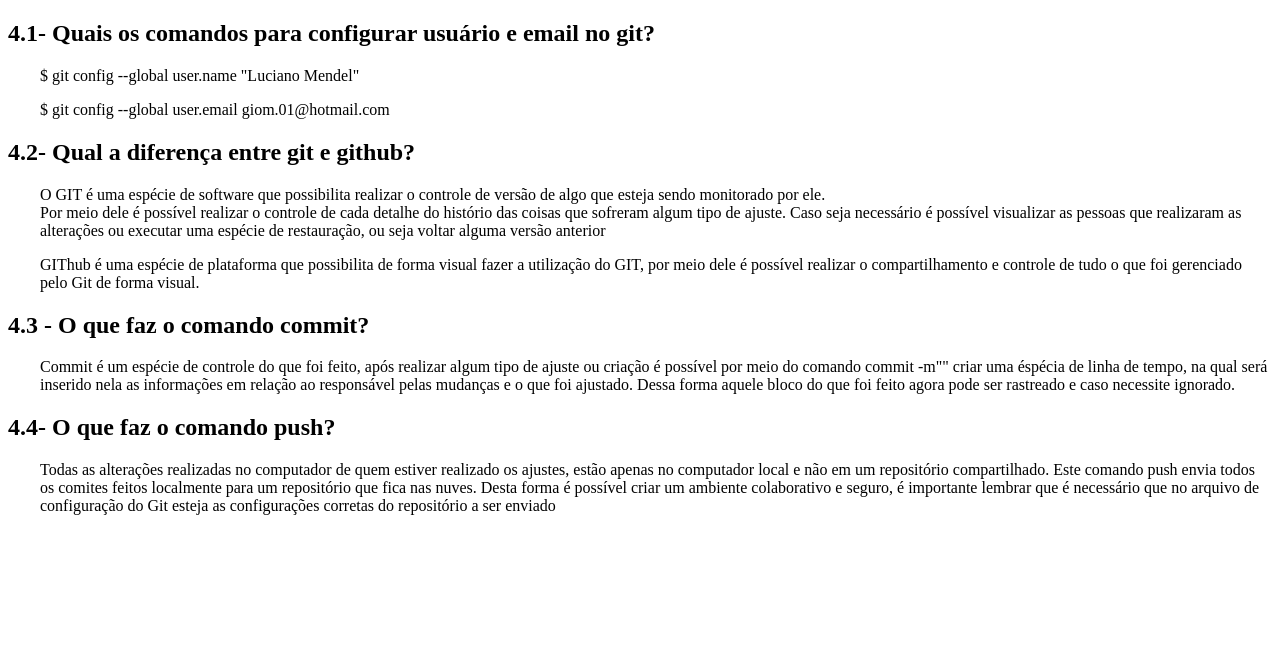
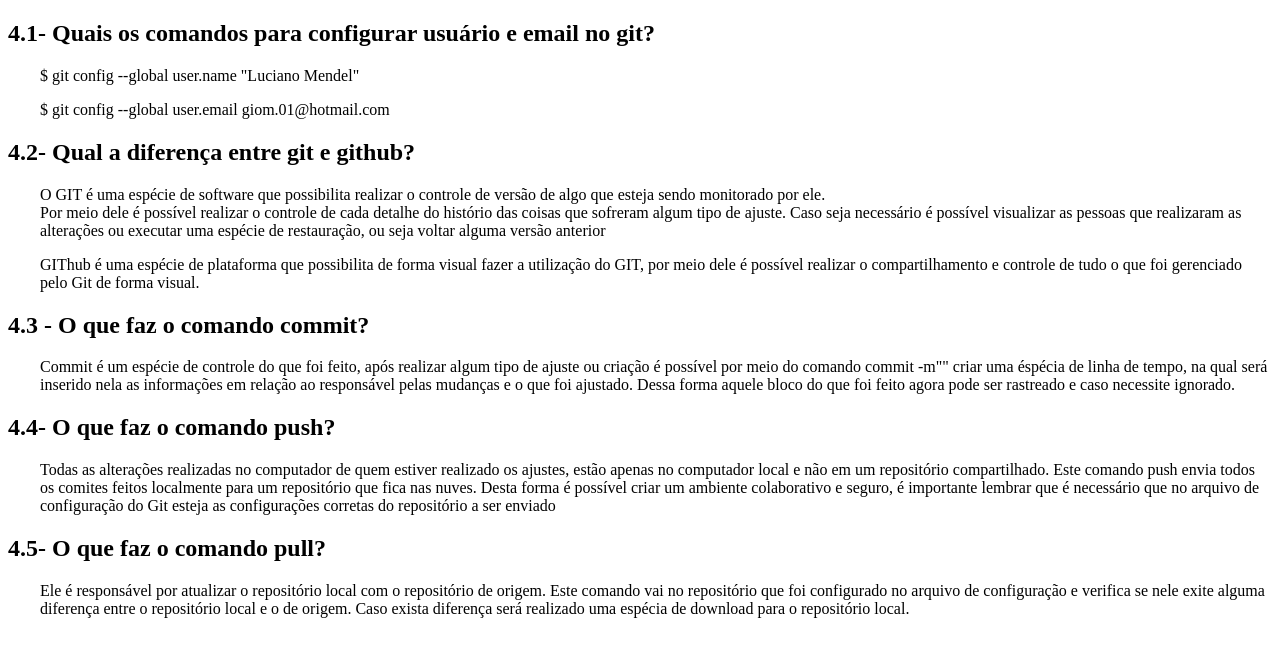
Before and after one commit to lucianomendell/Senac, a plain HTML site: page treinamento-git/index.html in a window 1280 px wide. Drawn offline with Linux system fonts and the light colour scheme.

Commit message:
O que faz o comando pull

```diff
--- a/treinamento-git/index.html
+++ b/treinamento-git/index.html
@@ -29,9 +29,17 @@ criar uma éspécia de linha de tempo, na qual será inserido nela as informaç
 Dessa forma aquele bloco do que foi feito agora pode ser rastreado e caso necessite ignorado.</p>
 
 <h2>4.4- O que faz o comando push?</h2>
+
 <p style="padding-left: 2em;"> Todas as alterações realizadas no computador de quem estiver realizado os ajustes, estão apenas no computador local e não em um
 repositório compartilhado. Este comando push envia todos os comites feitos localmente para um repositório que fica nas nuves. Desta forma é possível criar um ambiente
 colaborativo e seguro, é importante lembrar que é necessário que no arquivo de configuração do Git esteja as configurações corretas do repositório a ser enviado</p>
 
+<h2>4.5- O que faz o comando pull?</h2>
+
+<p style="padding-left: 2em;"> Ele é responsável por atualizar o repositório local com o repositório de origem. Este comando vai no repositório que foi configurado
+    no arquivo de configuração e verifica se nele exite alguma diferença entre o repositório local e o de origem. Caso exista diferença será realizado
+uma espécia de download para o repositório local.</p>
+
+
 </body>
 </html>
```
